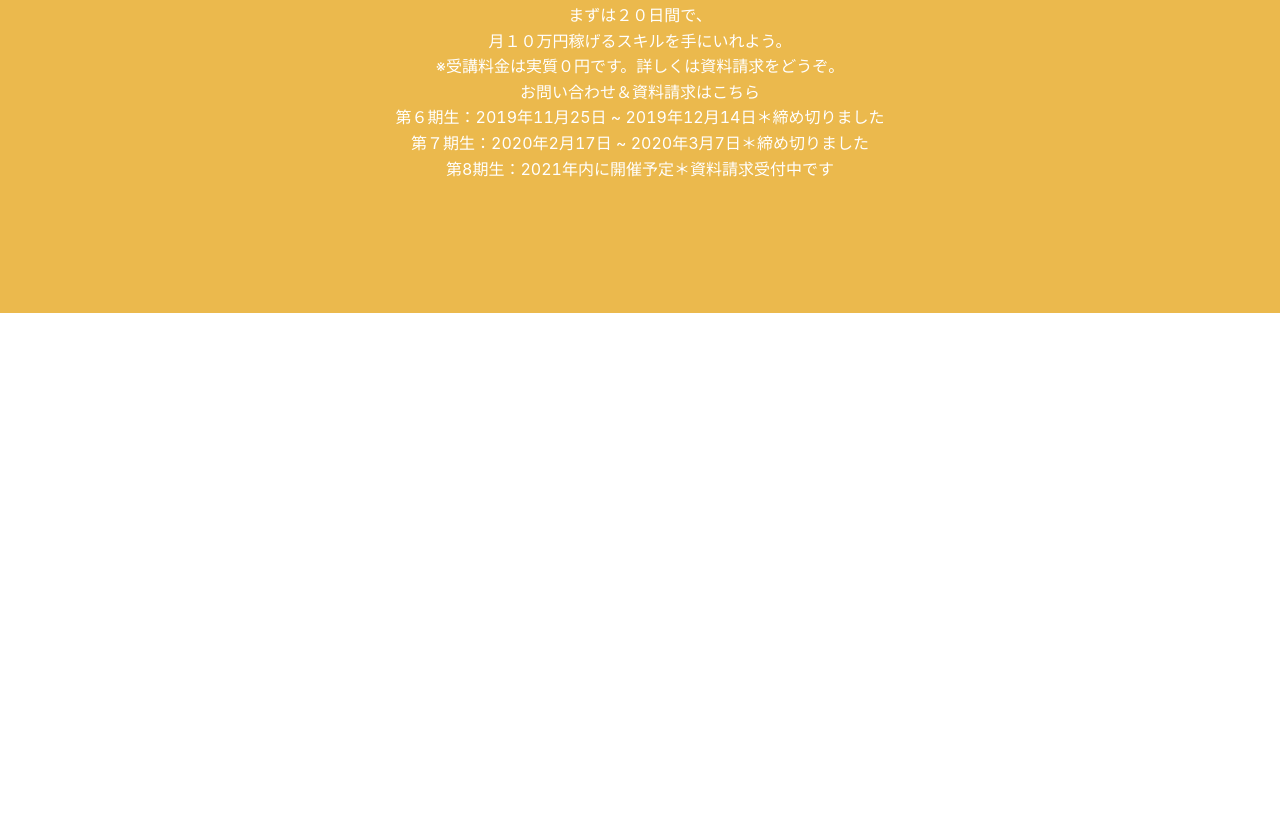
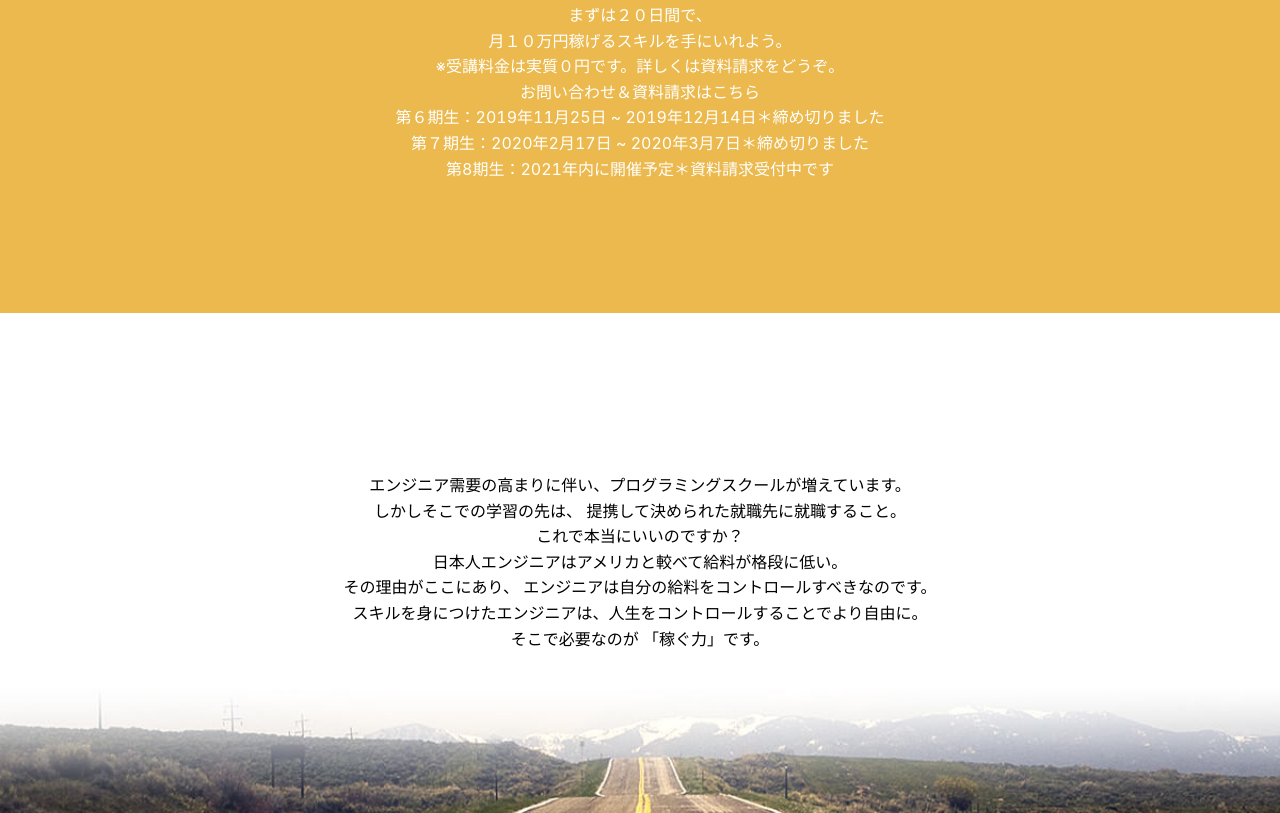
Before and after one commit to Alan-Ito/level5, a plain HTML site: page index.html in a window 1280 px wide. Shown: the part 702-1515 px from the top of the page. Before the commit the page ends 1015 px from the top, so only its background shows below. Drawn offline with Linux system fonts and the light colour scheme.

Commit message:
とりまコミット

```diff
--- a/css/styles.css
+++ b/css/styles.css
@@ -73,3 +73,21 @@ body {
   left: 50%;
   transform:translate(-50%, -50%);
 }
+
+.roadToFreedom{
+  position: relative;
+  background-image: url(../img/introbottom.jpg);
+  width: 100%;
+  height: 500px;
+  background-position: center;
+  background-repeat: no-repeat;
+  background-size: cover;
+}
+
+.roadToFreedom_texts{
+  position: absolute;
+  text-align: center;
+  top:50%;
+  left: 50%;
+  transform:translate(-50%, -50%);
+}
--- a/index.html
+++ b/index.html
@@ -10,6 +10,8 @@
 </head>
 
 <body>
+
+  <!--Header-->
   <header class="header">
     <div class="header_contents">
       <img class="header_logo" src="img/isaralogo.png" width="128px" alt="">
@@ -17,6 +19,8 @@
       <div class="header_contact">お問い合わせ/資料請求はこちら</div>
     </div>
   </header>
+
+  <!--section1-->
   <div class="attain_stable_life">
     <div class="stable_life_texts">
       <p>プログラミングで</p>
@@ -26,6 +30,8 @@
       <p>iSara[イサラ]</p>
     </div>
   </div>
+
+  <!--section2-->
   <div class="application">
     <div class="application_texts">
       <p>まずは２０日間で、</p>
@@ -37,6 +43,22 @@
       <p>第8期生：2021年内に開催予定＊資料請求受付中です</p>
     </div>
   </div>
+
+  <!--section3-->
+  <div class="roadToFreedom">
+    <div class="roadToFreedom_texts">
+      <p>エンジニア需要の高まりに伴い、プログラミングスクールが増えています。</p>
+      <p>しかしそこでの学習の先は、 提携して決められた就職先に就職すること。</p>
+
+      <p>これで本当にいいのですか？</p>
+      <p>日本人エンジニアはアメリカと較べて給料が格段に低い。</p>
+      <p>その理由がここにあり、 エンジニアは自分の給料をコントロールすべきなのです。</p>
+
+      <p>スキルを身につけたエンジニアは、人生をコントロールすることでより自由に。</p>
+      <p>そこで必要なのが 「稼ぐ力」です。</p>
+    </div>
+  </div>
+
 </body>
 
 </html>
```
